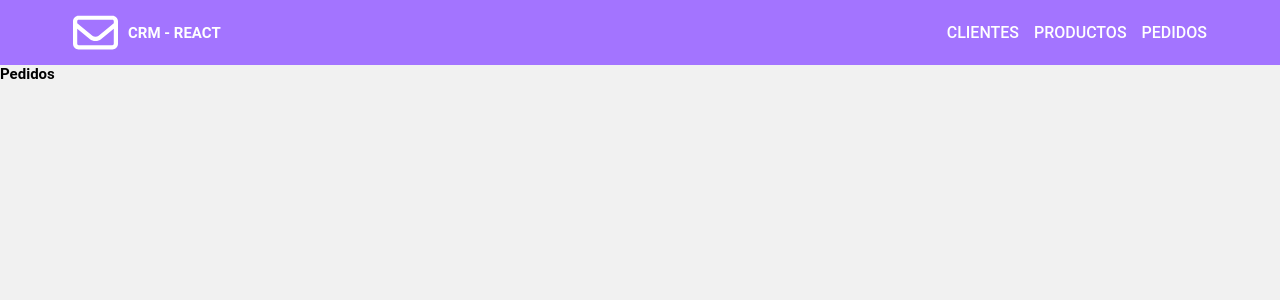
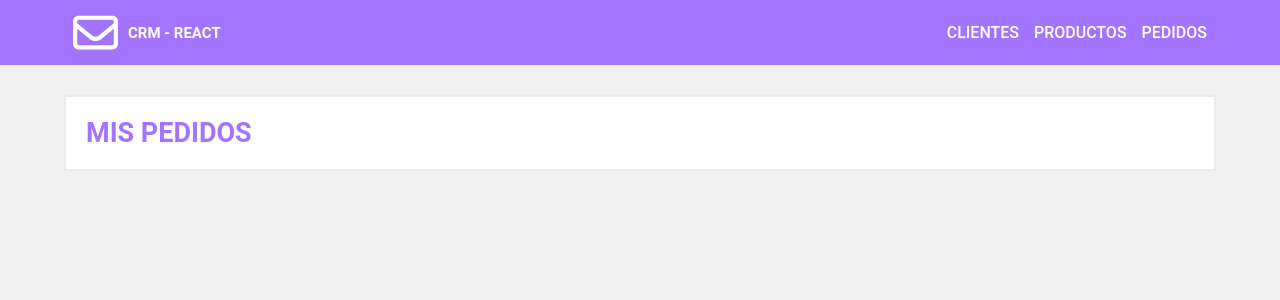
Before and after one commit to jhosuapp/crm-frontend-react, a React (Vite) app: page /pedidos in a window 1280 px wide. Shown: the top 300 px of the page. Built offline with nearby package versions, Linux system fonts and the light colour scheme; a web font is replaced by a local one.

Commit message:
fix: error with request order

```diff
--- a/src/jsx/components/orders/Order.jsx
+++ b/src/jsx/components/orders/Order.jsx
@@ -1,6 +1,16 @@
+import { Container } from "../global/Container"
+import { Title } from "../global/Title"
+
 const Order = ()=>{
     return (
-        <h2>Pedidos</h2>
+        <>
+            <Container cls={'container container--bg custom-fonts'}>
+                <Title text_title={'Mis Pedidos'} />
+            </Container>
+            <Container>
+
+            </Container>
+        </>
     )
 }
 
--- a/src/jsx/components/orders/OrderMake.jsx
+++ b/src/jsx/components/orders/OrderMake.jsx
@@ -26,7 +26,8 @@ const OrderMake = ( { totalPrice, products } )=>{
     const productsSelected = ()=>{
         const productsCopy = [...products];
         productsCopy.forEach((data)=>{
-            !data.amount && (data.amount = 1);
+            !data.cantidad && (data.cantidad = 1);
+            data.producto = data._id;
         });
         //Filter products selected
         const filterProducts = productsCopy.filter(product => (
@@ -50,7 +51,7 @@ const OrderMake = ( { totalPrice, products } )=>{
             "pedido": products,
             "total": totalPrice
         }
-        //Validate if client select a product
+        // Validate if client select a product
         if(products.length > 0){
             console.log('entra');
             request(data)
--- a/src/jsx/components/orders/OrderProductButtonAmount.jsx
+++ b/src/jsx/components/orders/OrderProductButtonAmount.jsx
@@ -11,7 +11,7 @@ const OrderProductButtonAmount = ( { product, setTotalPrice, totalPrice, product
         const idProduct = productsCopy.findIndex(prod => (
             prod._id == e.target.dataset.product
         ));
-        productsCopy[idProduct].amount = operation;
+        productsCopy[idProduct].cantidad = operation;
         setProducts(productsCopy);
     }
 
```
